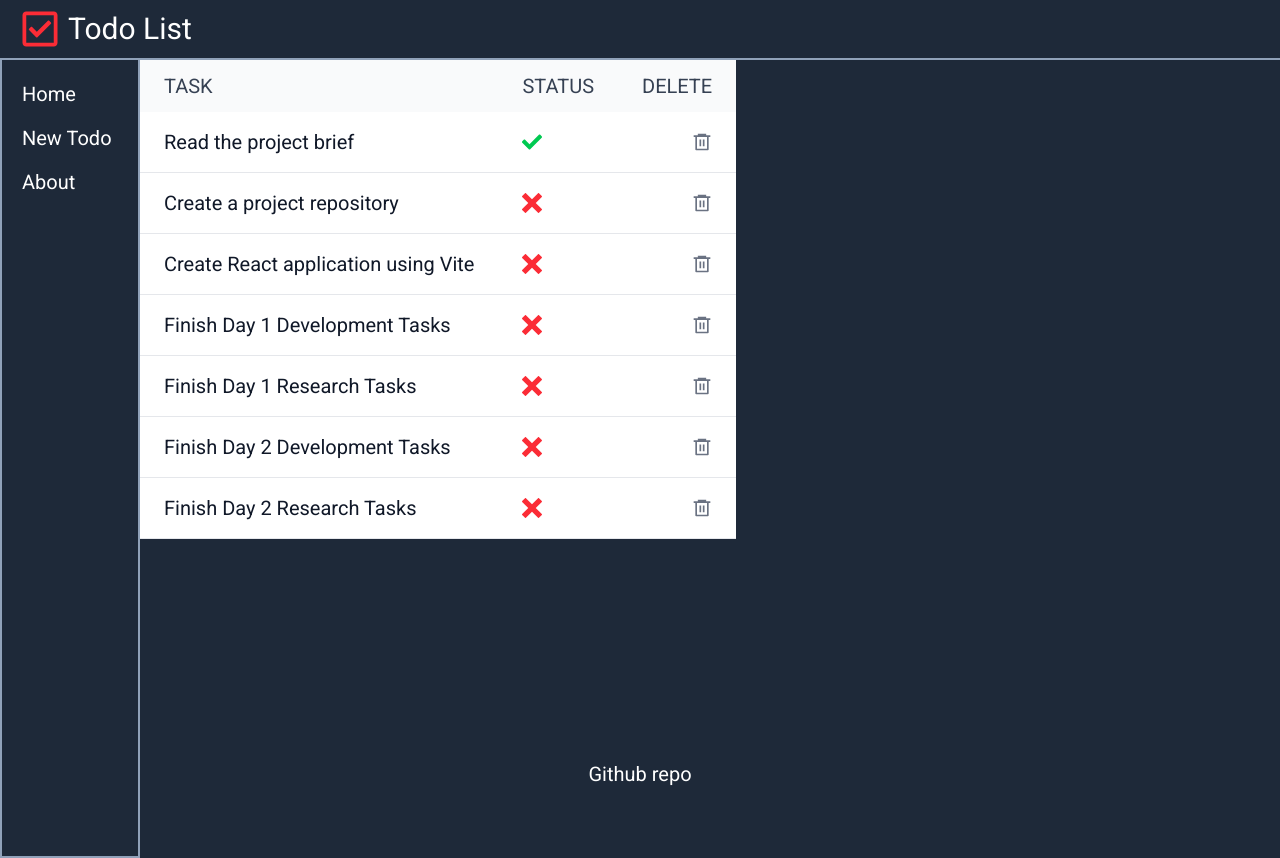
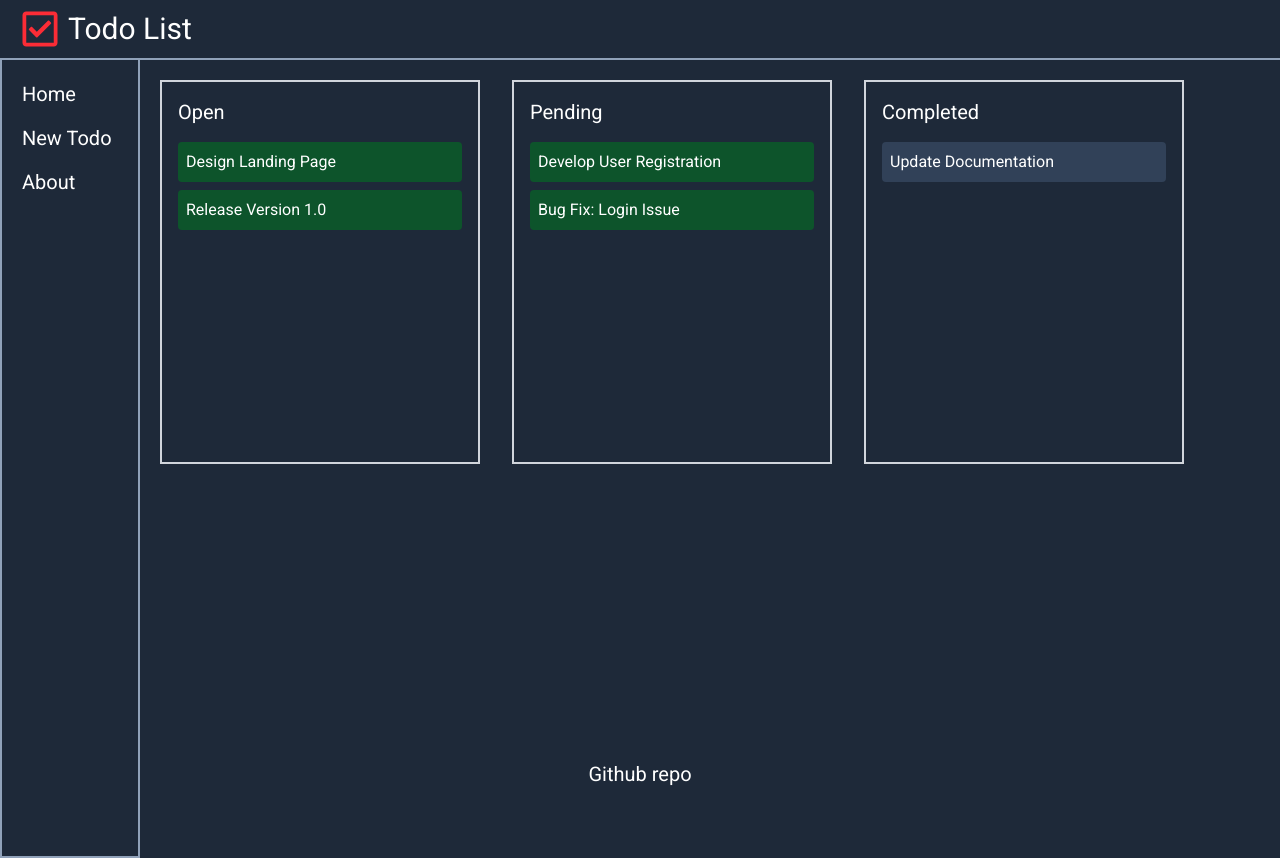
Before and after one commit to rbc33/todo-react-miniproject, a React (Vite) app: page / in a window 1280 px wide. Built offline with nearby package versions, Linux system fonts and the light colour scheme; the HTML template or start-up script is replaced by a standard one.

Commit message:
no persistence

```diff
--- a/src/components/AddTodo.tsx
+++ b/src/components/AddTodo.tsx
@@ -5,35 +5,59 @@ import { useNavigate } from 'react-router-dom'
 
 const AddTodo = () => {
 	const { todos, addTodo } = useTodoStore()
-	const [task, setTask] = useState<string>()
-	const [completed, setCompleted] = useState<boolean>(false)
-	const newId = Math.max(...todos.map((t) => t.id))
+	const [title, setTitle] = useState<string>()
+	const [description, setDescription] = useState<string>()
+	const [status, setStatus] = useState<'To Do' | 'In Progress' | 'Done'>(
+		'To Do'
+	)
+	const newId = Math.max(...todos.map((t) => parseInt(t.id)))
 	const navigate = useNavigate()
 
 	const handleClick = () => {
-		if (task) {
-			addTodo({ id: newId, task: task, completed: completed })
+		if (title && description) {
+			addTodo({
+				id: newId.toString(),
+				title: title,
+				status: status,
+				description: description,
+			})
 			navigate('/')
 		}
 	}
+	const handleChange = (e: React.ChangeEvent<HTMLSelectElement>) => {
+		e.preventDefault()
+		if (
+			e.target.value === 'To Do' ||
+			e.target.value === 'In Progress' ||
+			e.target.value === 'Done'
+		)
+			setStatus(e!.target!.value!)
+	}
 	return (
 		<div className="text-3xl space-x-2  space-y-5 p-5">
-			<label>Task: </label>
+			<label>Title: </label>
 			<br />
 			<input
 				className="mt-2 border-2 border-slate-400 w-[40vw]"
 				type="text"
 				placeholder={' task'}
-				onChange={(e) => setTask(e.target.value)}
+				onChange={(e) => setTitle(e.target.value)}
+			/>
+			<br />
+			<label>descrption: </label>
+			<br />
+			<textarea
+				className="mt-2 border-2 border-slate-400 w-[40vw]"
+				placeholder={' Descrption...'}
+				onChange={(e) => setDescription(e.target.value)}
 			/>
 			<br />
 			<label htmlFor={'newTodo'}>Completed:</label>
-			<input
-				className="size-6 ml-2"
-				type="checkbox"
-				onClick={() => setCompleted(!completed)}
-				id={'newTodo'}
-			/>
+			<select id="NewTodo" name="status" onChange={(e) => handleChange(e)}>
+				<option value="To Do">To Do</option>
+				<option value="In Progress">In Progress</option>
+				<option value="Done">Done</option>
+			</select>
 			<br />
 			<button className="mt-5" onClick={handleClick}>
 				Add Todo
--- a/src/components/List.tsx
+++ b/src/components/List.tsx
@@ -1,66 +1,107 @@
-import { RiDeleteBin6Line } from 'react-icons/ri'
+// import { RiDeleteBin6Line } from 'react-icons/ri'
 import useTodoStore, { type Todo } from '../store/store'
-import TodoIcon from './TodoIcon'
+// import TodoIcon from './TodoIcon'
+// import { todo } from 'node:test'
 
 export interface Props {
 	todos: Todo[]
 }
 
 const List = ({ todos }: Props) => {
-	const { removeTodo } = useTodoStore()
+	const { updateTodo } = useTodoStore()
+
+	const handleDragStart = (e: React.DragEvent, todoId: string) => {
+		e.dataTransfer.setData('todoId', todoId)
+	}
+
+	const handleDrop = (e: React.DragEvent, status: Todo['status']) => {
+		e.preventDefault()
+		const todoId = e.dataTransfer.getData('todoId')
+		const todo = todos.find((t) => t.id === todoId)
+		if (todo) {
+			const updatedTodo = { ...todo, status: status }
+			console.log('Todo actualizado:', updatedTodo) // Muestra el objeto con el nuevo status
+			updateTodo(updatedTodo)
+		}
+	}
+
+	const handleDragOver = (e: React.DragEvent) => {
+		e.preventDefault()
+	}
+
 	return (
-		<>
-			{todos && (
-				<div className="font-roboto">
-					<div className="relative overflow-x-auto">
-						<table className="w-full text-xl text-left rtl:text-right text-gray-500 dark:text-gray-400">
-							<thead className="text-xl text-gray-700 uppercase bg-gray-50 dark:bg-gray-700 dark:text-gray-400">
-								<tr>
-									<th scope="col" className="px-6 py-3">
-										Task
-									</th>
-									<th scope="col" className="px-6 py-3">
-										Status
-									</th>
-									<th scope="col" className="px-6 py-3">
-										Delete
-									</th>
-								</tr>
-							</thead>
-							<tbody>
-								{todos.map((t) => (
-									<tr className="bg-white border-b dark:bg-gray-800 dark:border-gray-700 border-gray-200">
-										<th
-											scope="row"
-											className="px-6 py-4 font-medium text-gray-900 whitespace-nowrap dark:text-white"
+		<div className="flex gap-8 p-5">
+			<div
+				className="flex flex-col min-h-96 w-[25vw] p-4 border-2 border-gray-300"
+				onDrop={(e) => handleDrop(e, 'To Do')}
+				onDragOver={handleDragOver}
 			>
-											<a
-												className="hover:text-slate-400"
-												href={`/todo/${t.id}`}
+				<p className="text-xl font-bold mb-4">Open</p>
+				<ul className="space-y-2">
+					{todos
+						.filter((t) => t.status == 'To Do')
+						.map((todo) => (
+							<li
+								key={todo.id}
+								draggable
+								onDragStart={(e) => handleDragStart(e, todo.id)}
+								className="p-2 bg-green-900 rounded cursor-move hover:bg-green-600"
 							>
-												{t.task}
+								<a href={`/todo/${todo.id}`}>
+									<p>{todo.title}</p>
 								</a>
-										</th>
-										<td className="px-6 py-4">
-											<TodoIcon todo={t} />
-										</td>
+							</li>
+						))}
+				</ul>
+			</div>
+			<div
+				className="flex flex-col min-h-96 w-[25vw] p-4 border-2 border-gray-300"
+				onDrop={(e) => handleDrop(e, 'In Progress')}
+				onDragOver={handleDragOver}
+			>
+				<p className="text-xl font-bold mb-4">Pending</p>
+				<ul className="space-y-2">
+					{todos
+						.filter((t) => t.status == 'In Progress')
+						.map((todo) => (
+							<li
+								key={todo.id}
+								draggable
+								onDragStart={(e) => handleDragStart(e, todo.id)}
+								className="p-2 bg-green-900 rounded cursor-move hover:bg-green-600"
+							>
+								<a href={`/todo/${todo.id}`}>
+									<p>{todo.title}</p>
+								</a>
+							</li>
+						))}
+				</ul>
+			</div>
 
-										<td className="px-6 py-4">
-											<RiDeleteBin6Line
-												className="justify-self-end
-
-"
-												onClick={() => removeTodo(t.id)}
-											/>
-										</td>
-									</tr>
+			<div
+				className="flex flex-col min-h-96 w-[25vw] p-4 border-2 border-gray-300"
+				onDrop={(e) => handleDrop(e, 'Done')}
+				onDragOver={handleDragOver}
+			>
+				<p className="text-xl font-bold mb-4">Completed</p>
+				<ul className="space-y-2">
+					{todos
+						.filter((t) => t.status === 'Done')
+						.map((todo) => (
+							<li
+								key={todo.id}
+								draggable
+								onDragStart={(e) => handleDragStart(e, todo.id)}
+								className="p-2 bg-slate-700 rounded cursor-move hover:bg-green-200"
+							>
+								<a href={`/todo/${todo.id}`}>
+									<p>{todo.title}</p>
+								</a>
+							</li>
 						))}
-							</tbody>
-						</table>
+				</ul>
 			</div>
 		</div>
-			)}
-		</>
 	)
 }
 
--- a/src/components/TodoDetail.tsx
+++ b/src/components/TodoDetail.tsx
@@ -1,27 +1,40 @@
 import { useState } from 'react'
 import { useNavigate, useParams } from 'react-router-dom'
 import useTodoStore from '../store/store'
-import TodoIcon from './TodoIcon'
-// import useTodoStore, { type Todo } from '../store/store'
-
-// interface Props {
-// 	todos: Todo[]
-// }
 
 const TodoDetail = () => {
-	// const TodoDetail = ({ todos }: Props) => {
 	const { id } = useParams()
-	const { todos, updateTodo } = useTodoStore()
-	const todo = todos.find((t) => t.id === parseInt(id!))
-	const [task, setTask] = useState<string>(todo!.task)
-	// const [completed, setCompleted] = useState<boolean>(false)
+	const { updateTodo } = useTodoStore()
+	const todo = useTodoStore((state) => state.todos.find((t) => t.id === id!))
+
+	const [title, setTitle] = useState<string>('')
+	const [description, setDescription] = useState<string>('')
+	const [status, setStatus] = useState<'To Do' | 'In Progress' | 'Done'>(
+		'To Do'
+	)
+
 	const navigate = useNavigate()
 
 	const handleClick = () => {
-		if (typeof task === 'string') {
-			updateTodo({ id: todo!.id, task: task, completed: todo!.completed })
+		if (title && description) {
+			updateTodo({
+				...todo,
+				id: todo!.id.toString(),
+				title: title,
+				status: status,
+				description: description,
+			})
 			navigate('/')
 		}
+	}
+	const handleChange = (e: React.ChangeEvent<HTMLSelectElement>) => {
+		e.preventDefault()
+		if (
+			e.target.value === 'To Do' ||
+			e.target.value === 'In Progress' ||
+			e.target.value === 'Done'
+		)
+			setStatus(e!.target!.value!)
 	}
 
 	return (
@@ -31,22 +44,29 @@ const TodoDetail = () => {
 			<input
 				className="mt-2 border-2 border-slate-400 w-[40vw]"
 				type="text"
-				placeholder={todo?.task}
-				defaultValue={todo?.task}
-				onChange={(e) => setTask(e.target.value)}
+				placeholder={todo?.title}
+				value={title}
+				onChange={(e) => setTitle(e.target.value)}
 			/>
 			<br />
-			<div className="flex items-center space-x-3">
-				<label htmlFor={todo!.id.toString()}>Completed:</label>
-				{/* <input
-				className="size-6 ml-2 border-slate-400"
-				type="checkbox"
-				onClick={() => setCompleted(!todo!.completed)}
-				id={todo!.id.toString()}
-			/> */}
-				<TodoIcon todo={todo!} />
-			</div>
+			<label htmlFor={todo!.id.toString()}>Completed:</label>
+			<select
+				id="NewTodo"
+				name="status"
+				value={status}
+				onChange={(e) => handleChange(e)}
+			>
+				<option value="To Do">To Do</option>
+				<option value="In Progress">In Progress</option>
+				<option value="Done">Done</option>
+			</select>
 			<br />
+			<textarea
+				className="mt-2 border-2 border-slate-400 w-[40vw]"
+				placeholder={' Descrption...'}
+				value={description}
+				onChange={(e) => setDescription(e.target.value)}
+			/>
 			<button onClick={handleClick}>Update Todo</button>
 		</div>
 	)
--- a/src/components/TodoIcon.tsx
+++ b/src/components/TodoIcon.tsx
@@ -1,22 +1,20 @@
 import { FaCheck } from 'react-icons/fa'
 import { ImCross } from 'react-icons/im'
 import useTodoStore, { type Todo } from '../store/store'
+import { FaBarsProgress } from 'react-icons/fa6'
+import { IoMdCheckboxOutline } from 'react-icons/io'
 
 interface ToggleIconProps {
 	todo: Todo
 }
 
 const TodoIcon = ({ todo }: ToggleIconProps) => {
-	const { toggleTodo } = useTodoStore()
-	return (
-		<div onClick={() => toggleTodo(todo.id)}>
-			{todo.completed ? (
-				<FaCheck className="text-green-500 size-5" />
-			) : (
-				<ImCross className="text-red-500 size-5" />
-			)}
-		</div>
-	)
+	if (todo.status === 'To Do')
+		return <FaCheck className="text-green-500 size-5" />
+	if (todo.status === 'In Progress')
+		return <FaBarsProgress className="text-slate-500 size-5" />
+	if (todo.status === 'Done')
+		return <IoMdCheckboxOutline className="text-red-500 size-5" />
 }
 
 export default TodoIcon
--- a/src/store/store.tsx
+++ b/src/store/store.tsx
@@ -1,45 +1,94 @@
 import { create } from 'zustand'
 
 export interface Todo {
-	id: number
-	task: string
-	completed: boolean
+	id: string
+	title: string
+	description: string
+	assignee?: string
+	priority?: 'Low' | 'Medium' | 'High'
+	status: 'To Do' | 'In Progress' | 'Done'
+	createdDate?: string
+	dueDate?: string
 }
 interface TodoStore {
 	todos: Todo[]
 	addTodo: (newTodo: Todo) => void
 	removeTodo: (id: number) => void
-	toggleTodo: (id: number) => void
 	updateTodo: (updateTodo: Todo) => void
 }
 
 const useTodoStore = create<TodoStore>((set) => ({
 	todos: [
-		{ id: 1, task: 'Read the project brief', completed: true },
-		{ id: 2, task: 'Create a project repository', completed: false },
-		{ id: 3, task: 'Create React application using Vite', completed: false },
-		{ id: 4, task: 'Finish Day 1 Development Tasks', completed: false },
-		{ id: 5, task: 'Finish Day 1 Research Tasks', completed: false },
-		{ id: 6, task: 'Finish Day 2 Development Tasks', completed: false },
-		{ id: 7, task: 'Finish Day 2 Research Tasks', completed: false },
+		{
+			id: '1',
+			title: 'Design Landing Page',
+			description: 'Create a visually appealing landing page for the website.',
+			assignee: 'Mary Davis',
+			status: 'To Do',
+			priority: 'High',
+			createdDate: '2023-09-15',
+			dueDate: '2023-09-30',
+		},
+		{
+			id: '2',
+			title: 'Develop User Registration',
+			description:
+				'Implement user registration functionality with email verification.',
+			assignee: 'Jane Smith',
+			status: 'In Progress',
+			priority: 'Medium',
+			createdDate: '2023-09-16',
+			dueDate: '2023-10-10',
+		},
+		{
+			id: '3',
+			title: 'Bug Fix: Login Issue',
+			description: 'Investigate and fix the login problem reported by users.',
+			assignee: 'Mark Johnson',
+			status: 'In Progress',
+			priority: 'High',
+			createdDate: '2023-09-17',
+			dueDate: '2023-09-25',
+		},
+		{
+			id: '4',
+			title: 'Release Version 1.0',
+			description:
+				'Prepare for the release of the first version of the application.',
+			assignee: 'Sarah Brown',
+			status: 'To Do',
+			priority: 'High',
+			createdDate: '2023-09-18',
+			dueDate: '2023-10-05',
+		},
+		{
+			id: '5',
+			title: 'Update Documentation',
+			description:
+				'Update user documentation with the latest features and changes.',
+			assignee: 'David Wilson',
+			status: 'Done',
+			priority: 'Low',
+			createdDate: '2023-09-19',
+			dueDate: '2023-09-30',
+		},
 	],
 
 	addTodo: (newTodo: Todo) =>
 		set((state) => ({ todos: [...state.todos, newTodo] })),
 	removeTodo: (id: number) =>
-		set((state) => ({ todos: state.todos.filter((todo) => todo.id !== id) })),
-	toggleTodo: (id: number) =>
 		set((state) => ({
-			todos: state.todos.map((todo) =>
-				todo.id === id ? { ...todo, completed: !todo.completed } : todo
-			),
+			todos: state.todos.filter((todo) => todo.id !== id.toString()),
 		})),
 	updateTodo: (updateTodo: Todo) =>
-		set((state) => ({
-			todos: state.todos.map((todo) =>
-				todo.id === updateTodo.id ? { ...todo, ...updateTodo } : todo
-			),
-		})),
+		set((state) => {
+			console.log('Store recibió:', updateTodo.status) // Debug
+			return {
+				todos: state.todos.map((todo) =>
+					todo.id === updateTodo.id ? updateTodo : todo
+				),
+			}
+		}),
 }))
 
 export default useTodoStore
```
Lines whose indentation alone changed are shown as unchanged.
